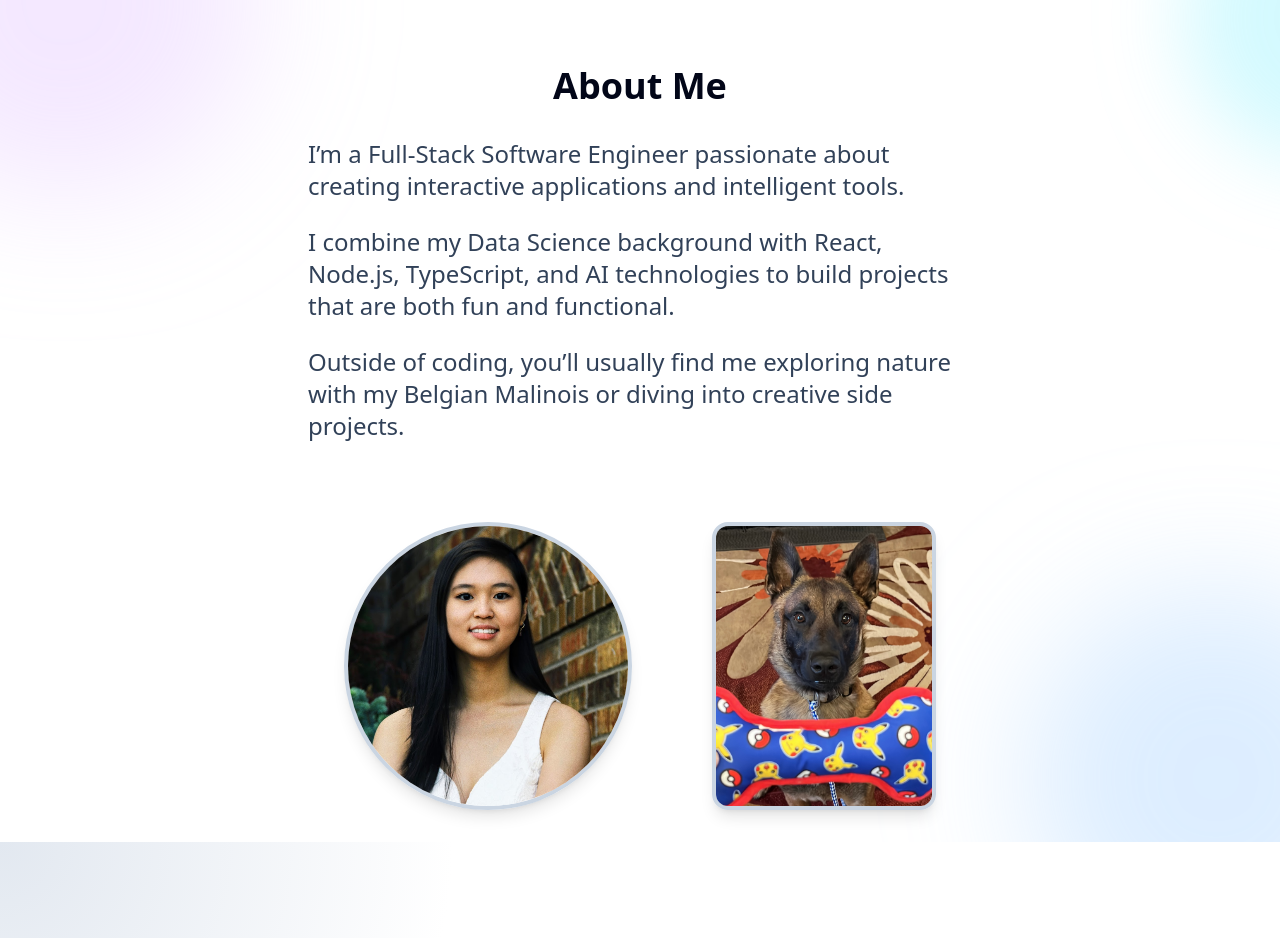
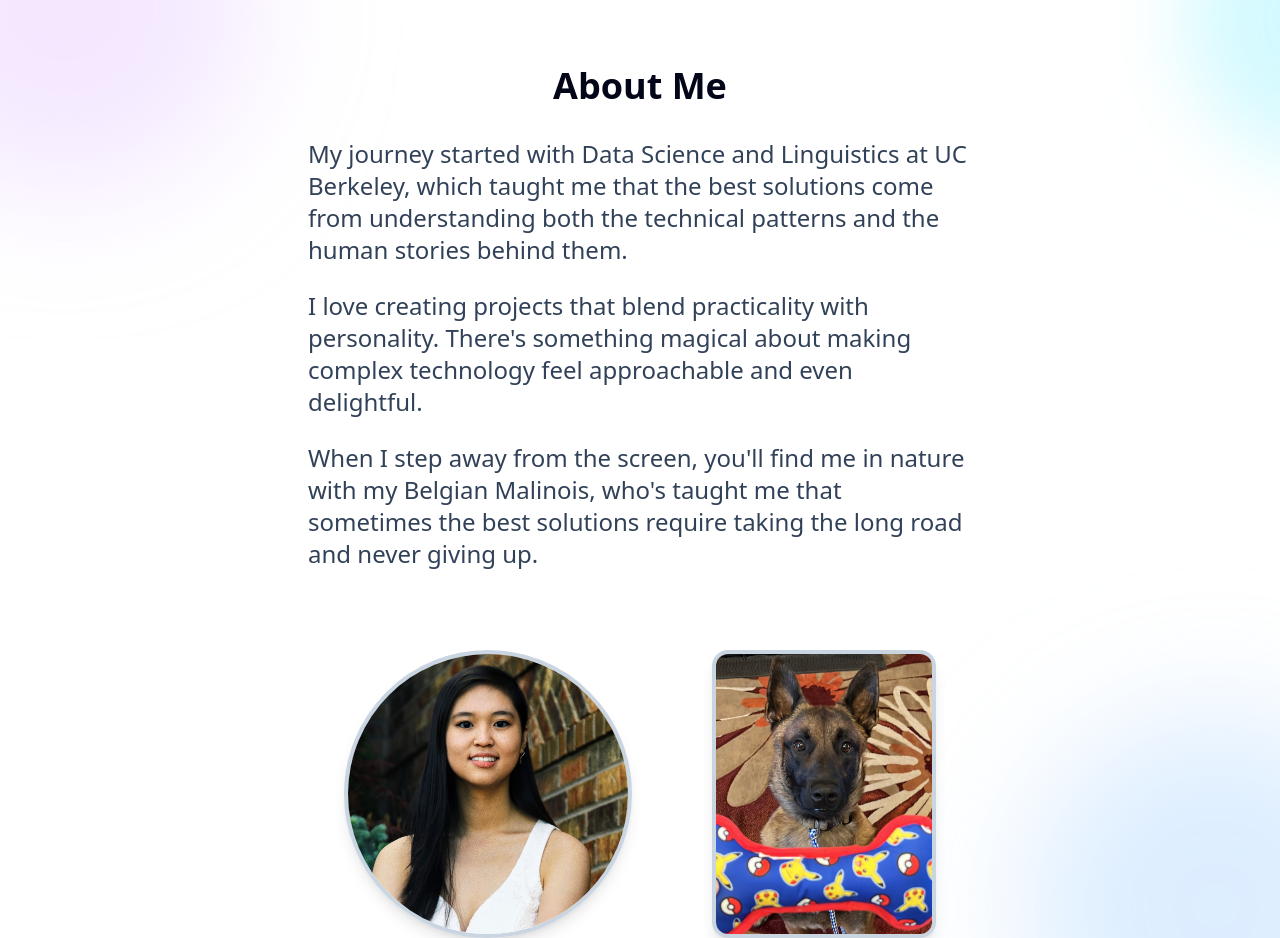
Before and after one commit to tiffanyluu/tiffanyluu.github.io, a React (Vite) app: page / in a window 1280 px wide. Shown: the part 3060-3998 px from the top of the page. Built offline with nearby package versions, Linux system fonts and the light colour scheme.

Commit message:
change summary

```diff
--- a/src/components/About.tsx
+++ b/src/components/About.tsx
@@ -44,17 +44,19 @@ const About = () => {
         className="max-w-2xl text-lg sm:text-xl md:text-2xl text-slate-700 space-y-4 md:space-y-6 text-left px-1"
       >
         <p>
-          I’m a Full-Stack Software Engineer passionate about creating
-          interactive applications and intelligent tools.
+          My journey started with Data Science and Linguistics at UC Berkeley,
+          which taught me that the best solutions come from understanding both
+          the technical patterns and the human stories behind them.
         </p>
         <p>
-          I combine my Data Science background with React, Node.js,
-          TypeScript, and AI technologies to build projects that are both fun
-          and functional.
+          I love creating projects that blend practicality with personality.
+          There's something magical about making complex technology feel
+          approachable and even delightful.
         </p>
         <p>
-          Outside of coding, you’ll usually find me exploring nature with my
-          Belgian Malinois or diving into creative side projects.
+          When I step away from the screen, you'll find me in nature with my
+          Belgian Malinois, who's taught me that sometimes the best solutions
+          require taking the long road and never giving up.
         </p>
       </motion.div>
 
```
